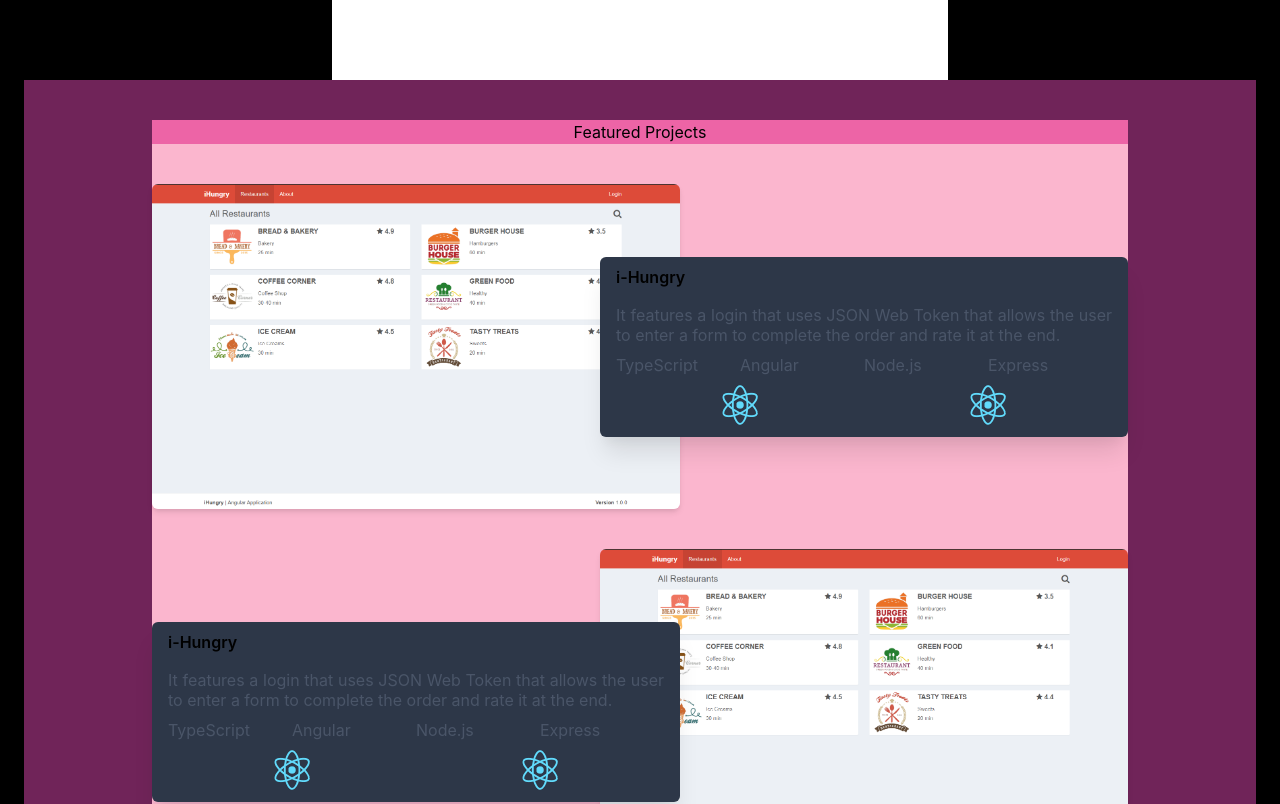
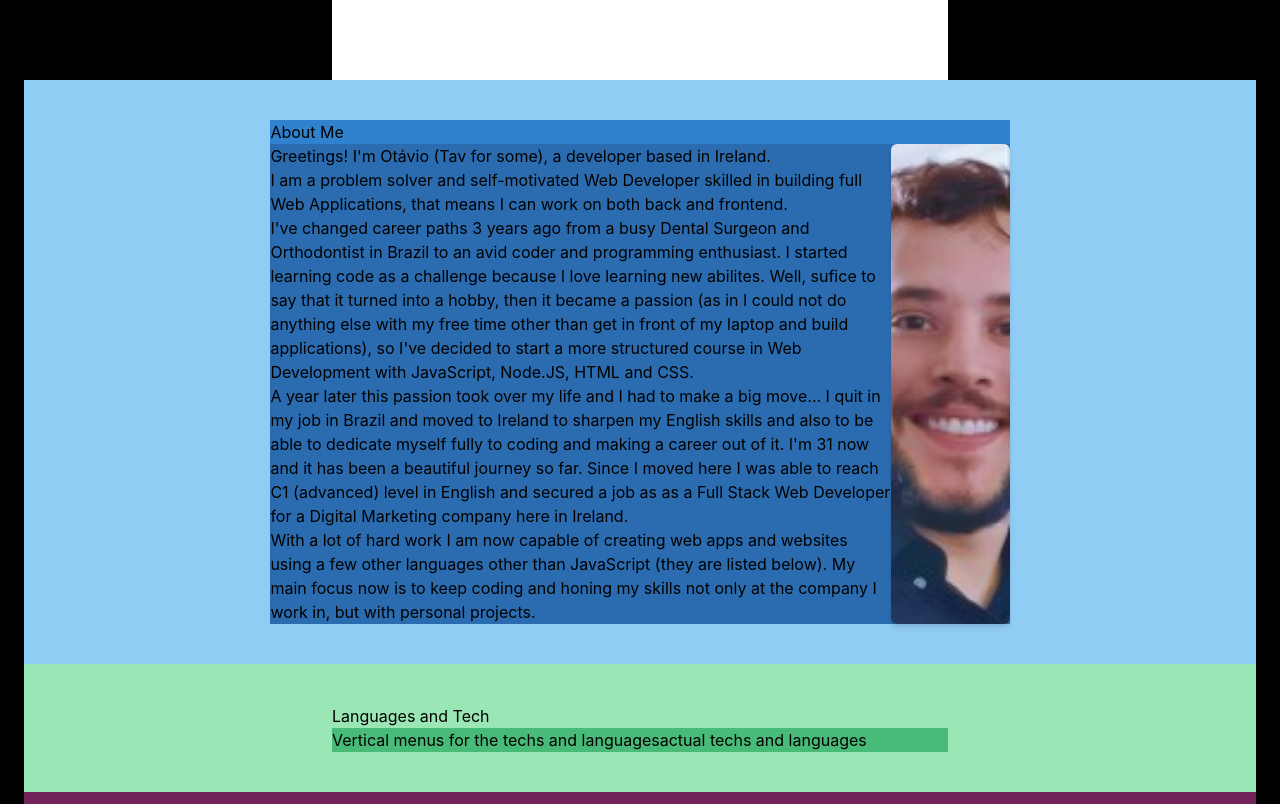
Before and after one commit to caotavio/portfolio-2.0, a React (Create React App) app: page / in a window 1280 px wide. Shown: the part 800-1604 px from the top of the page. Built offline with nearby package versions, Linux system fonts and the light colour scheme.

Commit message:
Added text-based structures

```diff
--- a/src/App.js
+++ b/src/App.js
@@ -8,6 +8,7 @@ import Footer from './components/footer'
 
 function App() {
   const Background = '../images/i-hungry-3.png';
+  const ProfilePic = '../images/profile.jpg';
 
   return (
     <>
@@ -24,10 +25,54 @@ function App() {
           </div>
           <h2 className="text-lg text-justify leading-none mt-5 lg:w-2/3">
             I am a Full Stack Web Developer from Brazil currently based in Ireland. I have a different story (to say the least), but <span
-            className="text-red-700">IF</span> you want to cut to the chase just scroll down and take a look at some of my projects... <span
-            className="text-red-700">ELSE</span>, <a href="#">click here</a> and get to know a bit more about me.
+            className="text-red-700">IF</span> you want to cut to the chase just <a href="#">click here</a> and take a look at some of my projects... <span
+            className="text-red-700">ELSE</span>, scroll down and get to know a bit more about me.
           </h2>
           <button className="mt-5">GET IN TOUCH</button>
+        </div>
+      </section>
+
+      <section> {/* ABOUT ME */}
+        <div className="py-10 bg-blue-300 lg:px-64 xl:px-1/5">
+          <h2 className="bg-blue-600">About Me</h2>
+          <div className="flex bg-blue-700">
+            <div>
+              <p>Greetings! I'm Otávio (Tav for some), a developer based in Ireland.</p>
+              <p>
+                I am a problem solver and self-motivated Web Developer skilled in building full Web Applications, that means I can work on both
+                back and frontend.
+              </p>
+              <p>
+                I've changed career paths 3 years ago from a busy Dental Surgeon and Orthodontist in Brazil to an avid coder and programming enthusiast.
+                I started learning code as a challenge because I love learning new abilites. Well, sufice to say that it turned into a hobby, then it
+                became a passion (as in I could not do anything else with my free time other than get in front of my laptop and build applications), so
+                I've decided to start a more structured course in Web Development with JavaScript, Node.JS, HTML and CSS.
+              </p>
+              <p>
+                A year later this passion took over my life and I had to make a big move... I quit in my job in Brazil and moved to Ireland to sharpen
+                my English skills and also to be able to dedicate myself fully to coding and making a career out of it.
+                I'm 31 now and it has been a beautiful journey so far. Since I moved here I was able to reach C1 (advanced) level in English and secured
+                a job as as a Full Stack Web Developer for a Digital Marketing company here in Ireland.
+              </p>
+              <p>
+                With a lot of hard work I am now capable of creating web apps and websites using a few other languages other than JavaScript (they are
+                listed below). My main focus now is to keep coding and honing my skills not only at the company I work in, but with personal projects.
+              </p>
+            </div>
+            <div className="relative pb-3/4 sm:w-full sm:pb-1/2 lg:pb-1/3">
+                <img src={ProfilePic} className="absolute w-full h-full object-cover rounded-md shadow-md" alt="Profile-pic"/>
+            </div>
+          </div>
+        </div>
+      </section>
+
+      <section> {/* SKILLS LANGUAGES AND TECHNOLOGIES */}
+        <div className="bg-green-300 py-10 lg:px-64 xl:px-1/4">
+          <h2>Languages and Tech</h2>
+          <div className="flex bg-green-500">
+          <p>Vertical menus for the techs and languages</p>
+          <p>actual techs and languages</p>
+          </div>
         </div>
       </section>
 
@@ -285,6 +330,16 @@ function App() {
           </div>
         </div>
       </section>
+
+      <section> {/* CONTACT ME - (WHAT'S NEXT?)*/}
+        <div className="bg-yellow-300 py-10 lg:px-64 xl:px-1/4">
+          <h2>Get In Touch</h2>
+          <div className="flex bg-yellow-500">
+          <p>Text for contacting me</p>
+          <button>Contact me</button>
+          </div>
+        </div>
+      </section>
     </main>
 
     <Footer />
```
